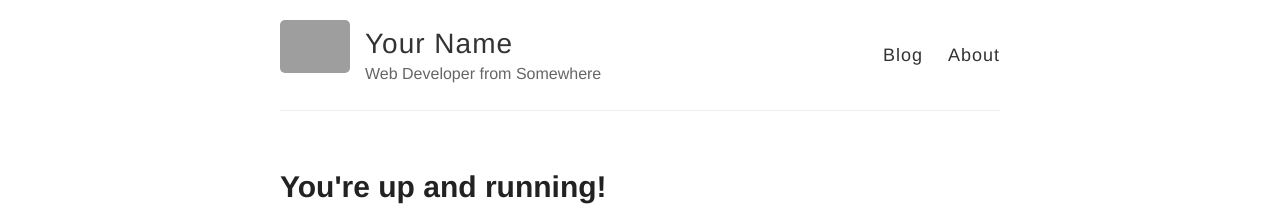
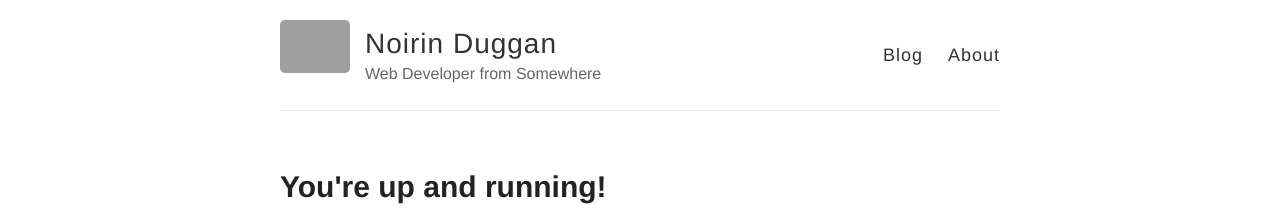
Before and after one commit to n5621/github.io, a Jekyll site: the page built from index.html, in a window 1280 px wide. Shown: the top 222 px of the page. Built offline with Jekyll 4.4.1, drawn with Linux system fonts in a browser that asks for light colours; grey boxes are pictures that could not be loaded.

Commit message:
Changed Name

```diff
--- a/_config.yml
+++ b/_config.yml
@@ -3,7 +3,7 @@
 #
 
 # Name of your site (displayed in the header)
-name: Your Name
+name: Noirin Duggan
 
 # Short bio or description (displayed in the header)
 description: Web Developer from Somewhere
```
